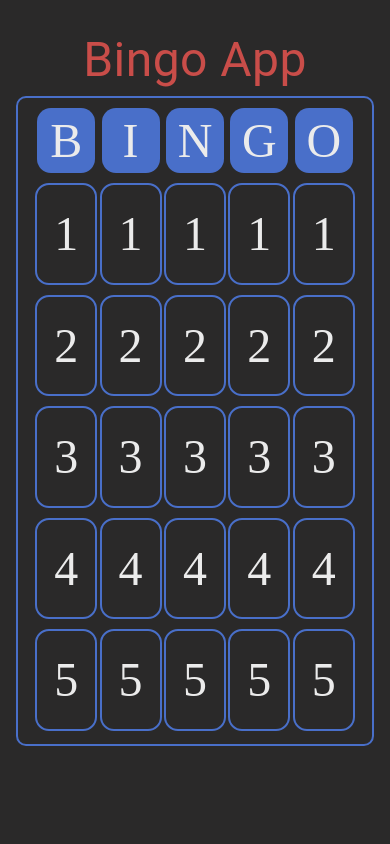
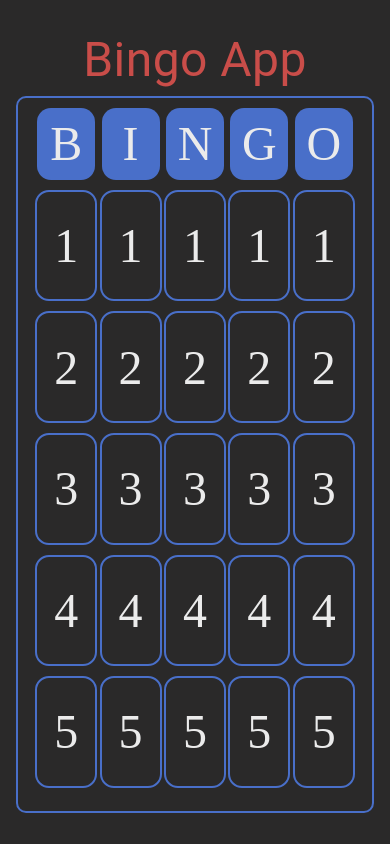
Before and after one commit to VictorGVC/BingoApp, a React (Vite) app: page /player in a window 390 px wide. Built offline with nearby package versions, Linux system fonts and the light colour scheme.

Commit message:
apply a responsive height for a player page

```diff
--- a/src/components/Column/column.module.css
+++ b/src/components/Column/column.module.css
@@ -1,15 +1,15 @@
-.column{
+.column {
     min-width: 20%;
     display: flex;
     justify-content: left;
     align-items: center;
     gap: 10px;
 
-    height: 650px;
+    height: 85vh;
 }
-.header{
+.header {
     margin-top: 10px;
-    background:var(--color-primary) ;
+    background: var(--color-primary);
     color: var(--color-grey-100);
     width: 90%;
     height: 10%;
@@ -20,9 +20,9 @@
     font-size: var(--size-big);
 }
 
-.slot{
-     background: transparent ;
-     border: 2px solid var(--color-primary);
+.slot {
+    background: transparent;
+    border: 2px solid var(--color-primary);
     color: var(--color-grey-100);
     width: 90%;
     height: 15%;
@@ -31,5 +31,4 @@
     align-items: center;
     border-radius: var(--border-radius-big);
     font-size: var(--size-big);
-
 }
--- a/src/pages/player/page.module.css
+++ b/src/pages/player/page.module.css
@@ -1,12 +1,13 @@
 .content{
     padding-top:var(--size-medium);
+    height: 100vh;
 
 }
 .table{
     justify-self: center;
     border: 2px solid var(--color-primary);
     border-radius: var(--border-radius-medium);
-    height: 650px;
+    height: 85vh;
 }
 
 .title{
```
